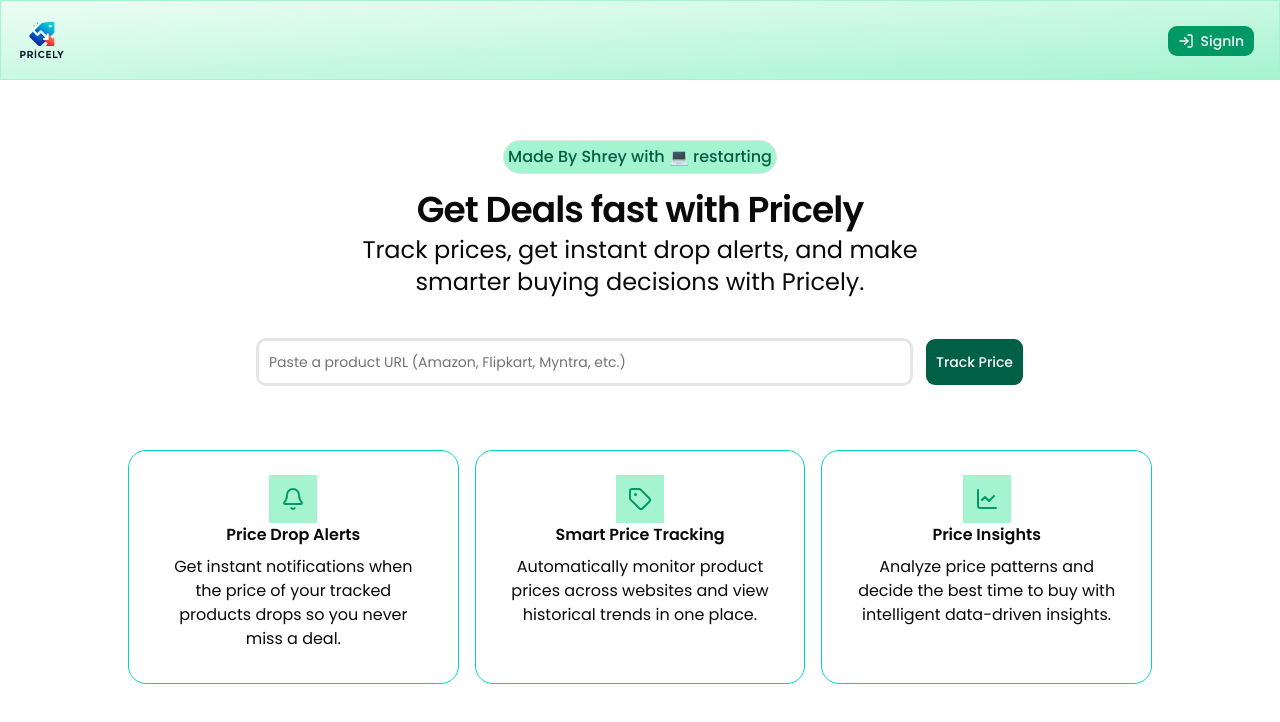
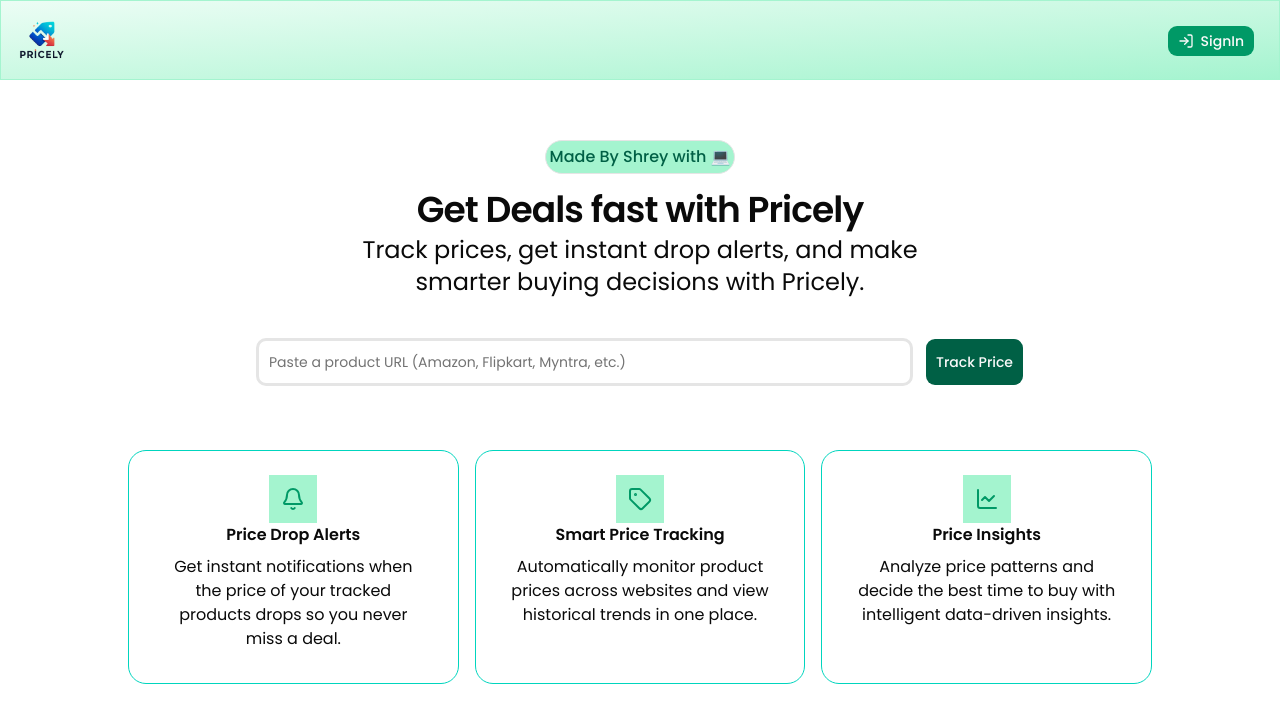
Before and after one commit to CoderFish1/pricely, a Next.js app: page / in a window 1280 px wide. Shown: the top 722 px of the page. Built offline with nearby package versions, Linux system fonts and the light colour scheme; no server answers.

Commit message:
firecrawl iniital setup

```diff
--- a/app/page.jsx
+++ b/app/page.jsx
@@ -56,7 +56,7 @@
       <section>
         <div className="max-w-2xl mx-auto text-center p-10">
           <div className="madeby inline-flex items-center font-small mb-4 mt-5 bg-emerald-200 rounded-full border font-medium text-emerald-800 p-1">
-            Made By Shrey with 💻 restarting
+            Made By Shrey with 💻
           </div>
 
           <h2 className="font-semibold mb-1 text-4xl tracking-tight ">
--- /dev/null
+++ b/lib/firecrawl.js
@@ -0,0 +1,3 @@
+import Firecrawl from '@mendable/firecrawl-js';
+
+const firecrawl = new Firecrawl({ apiKey: process.env.FIRECRAWL_API_KEY });
```
